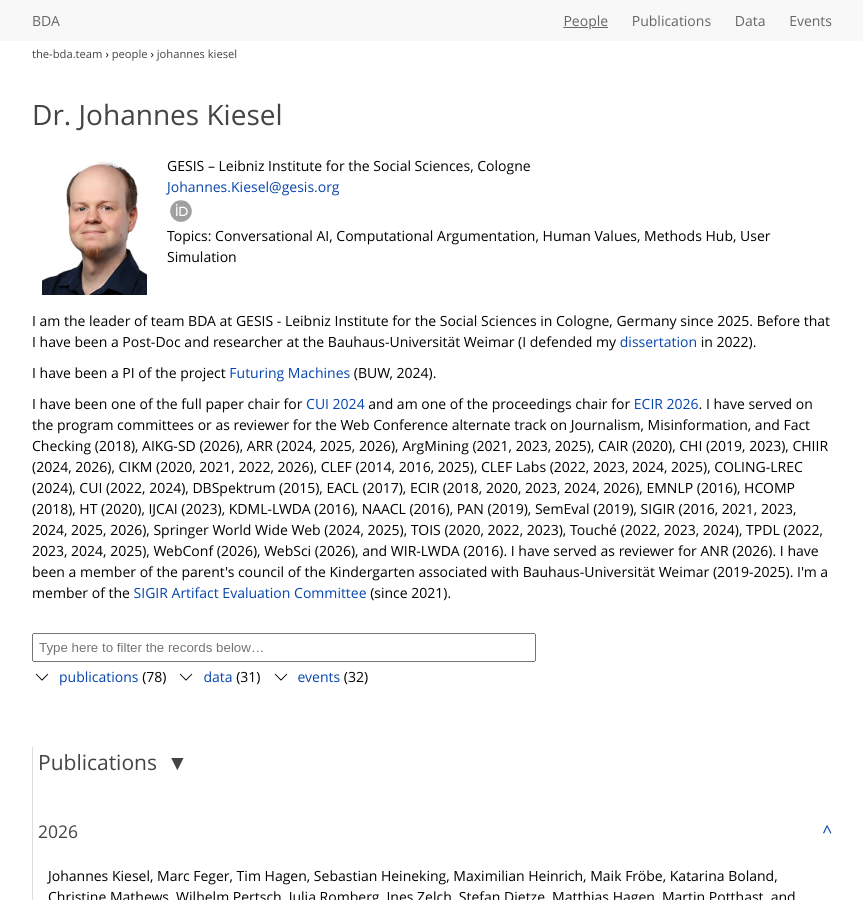
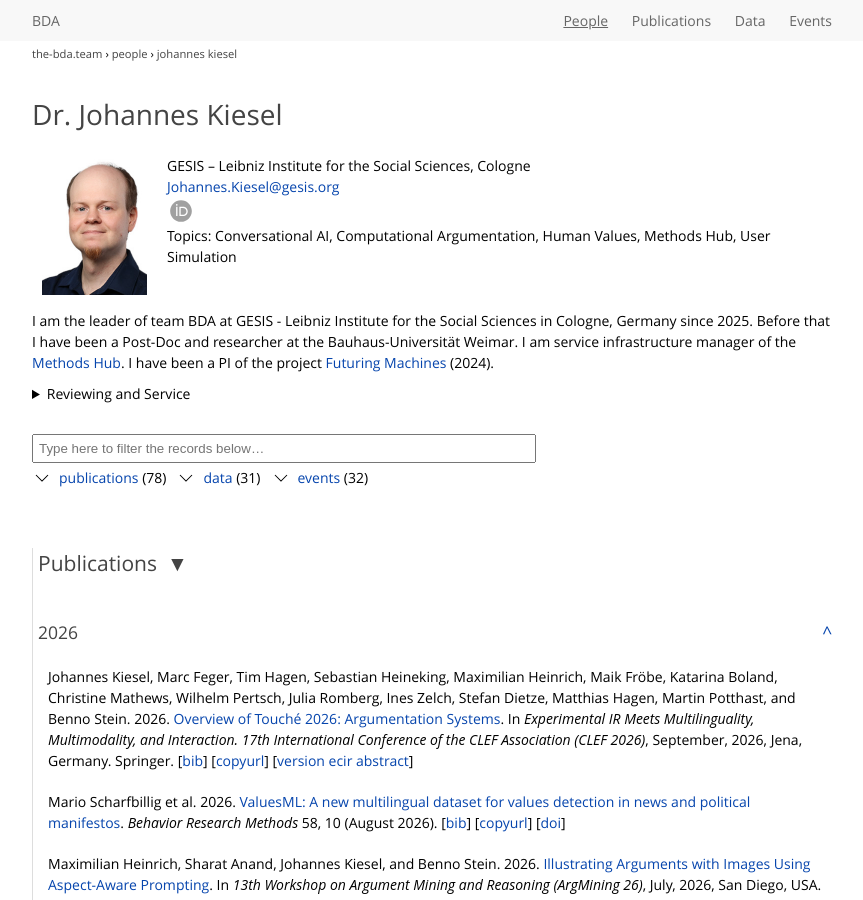
Before and after one commit to the-bda-team/the-bda-team-web, a Jekyll site: the page built from people/kiesel.html, in a window 1280 px wide and 900 px high. Shown: the whole window, without its empty margins (208-1071 px from the left). Built offline with Jekyll 4.4.1, drawn with Linux system fonts in a browser that asks for light colours; some web fonts are replaced.

Commit message:
update personal page

```diff
--- a/facilities.html
+++ b/facilities.html
@@ -18,6 +18,12 @@
 <a data-href-if-auth="/facilities/database.html?type={{ type[0] }}">{{ type[0] }}</a>
 {% endfor %}
 </span>
+</div>
+</li>
+<li id="edit-bda-people-pages" class="entry">
+<div>
+<span class="name"><a href="https://github.com/the-bda-team/the-bda-team-web/tree/main/people">Edit BDA People Pages</a></span><br>
+<span class="description">Modify the personal pages of BDA team members.</span>
 </div>
 </li>
 </ul>
--- a/people/kiesel.html
+++ b/people/kiesel.html
@@ -3,11 +3,14 @@
 ---
 
 <p>
-I am the leader of team BDA at GESIS - Leibniz Institute for the Social Sciences in Cologne, Germany since 2025. Before that I have been a Post-Doc and researcher at the Bauhaus-Universität Weimar (I defended my <a href="{{ '/publications#kiesel:2022c' | relative_url }}">dissertation</a> in 2022).
+I am the leader of team BDA at GESIS - Leibniz Institute for the Social Sciences in Cologne, Germany since 2025. Before that I have been a Post-Doc and researcher at the Bauhaus-Universität Weimar. I am service infrastructure manager of the <a href="https://methodshub.gesis.org/">Methods Hub</a>. I have been a PI of the project <a href="https://www.uni-weimar.de/de/medien/professuren/medieninformatik/human-computer-interaction/forschung/forschungsprojekte/futuring-machines/">Futuring Machines</a> (2024).
 </p><p>
-I have been a PI of the project <a href="https://www.uni-weimar.de/de/medien/professuren/medieninformatik/human-computer-interaction/forschung/forschungsprojekte/futuring-machines/">Futuring Machines</a> (BUW, 2024).
-</p><p>
-I have been one of the full paper chair for <a href="https://cui.acm.org/2024/">CUI 2024</a> and am one of the proceedings chair for <a href="https://ecir2026.eu/">ECIR 2026</a>. I have served on the program committees or as reviewer for the Web Conference alternate track on Journalism, Misinformation, and Fact Checking (2018), AIKG-SD (2026), ARR (2024, 2025, 2026), ArgMining (2021, 2023, 2025), CAIR (2020), CHI (2019, 2023), CHIIR (2024, 2026), CIKM (2020, 2021, 2022, 2026), CLEF (2014, 2016, 2025), CLEF Labs (2022, 2023, 2024, 2025), COLING-LREC (2024), CUI (2022, 2024), DBSpektrum (2015), EACL (2017), ECIR (2018, 2020, 2023, 2024, 2026), EMNLP (2016), HCOMP (2018), HT (2020), IJCAI (2023), KDML-LWDA (2016), NAACL (2016), PAN (2019), SemEval (2019), SIGIR (2016, 2021, 2023, 2024, 2025, 2026), Springer World Wide Web (2024, 2025), TOIS (2020, 2022, 2023), Touché (2022, 2023, 2024), TPDL (2022, 2023, 2024, 2025), WebConf (2026), WebSci (2026), and WIR-LWDA (2016). I have served as reviewer for ANR (2026).
-I have been a member of the parent's council of the Kindergarten associated with Bauhaus-Universität Weimar (2019-2025).
-I'm a member of the <a href="http://sigir.org/general-information/acm-sigir-artifact-badging/">SIGIR Artifact Evaluation Committee</a> (since 2021).
+<details><summary>Reviewing and Service</summary>
+<ul>
+<li>I have served on the program committees or as reviewer for the Web Conference alternate track on Journalism, Misinformation, and Fact Checking (2018), AIKG-SD (2026), ARR (2024, 2025, 2026), ArgMining (2021, 2023, 2025), CAIR (2020), CHI (2019, 2023), CHIIR (2024, 2026), CIKM (2020, 2021, 2022, 2026), CLEF (2014, 2016, 2025), CLEF Labs (2022, 2023, 2024, 2025), COLING-LREC (2024), CUI (2022, 2024), DBSpektrum (2015), EACL (2017), ECIR (2018, 2020, 2023, 2024, 2026), EMNLP (2016), HCOMP (2018), HT (2020), IJCAI (2023), KDML-LWDA (2016), NAACL (2016), PAN (2019), SemEval (2019), SIGIR (2016, 2021, 2023, 2024, 2025, 2026), Springer World Wide Web (2024, 2025), TOIS (2020, 2022, 2023), Touché (2022, 2023, 2024), TPDL (2022, 2023, 2024, 2025), WebConf (2026), WebSci (2026), and WIR-LWDA (2016).</li>
+<li>I have served as reviewer for ANR (2026).</li>
+<li>I am a member of the <a href="http://sigir.org/general-information/acm-sigir-artifact-badging/">SIGIR Artifact Evaluation Committee</a> since 2021.</li>
+<li>I have been a member of the parent's council of the Kindergarten associated with Bauhaus-Universität Weimar (2019&ndash;2025, vice-chair 2021&ndash;2024, chair 2024&ndash;2025).</li>
+</ul>
+</details>
 </p>
```
